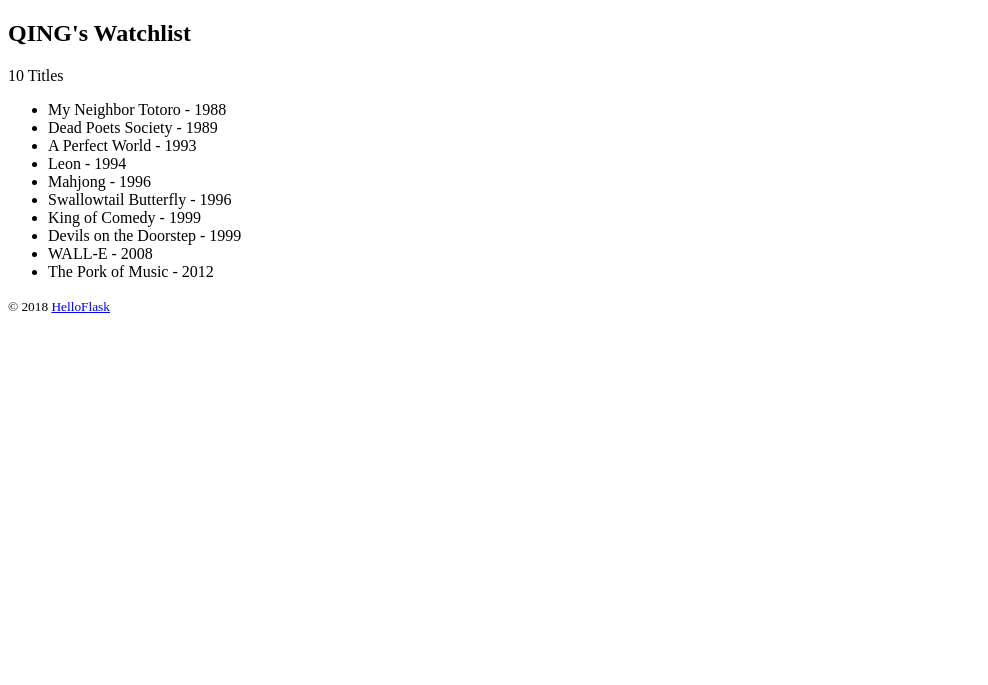
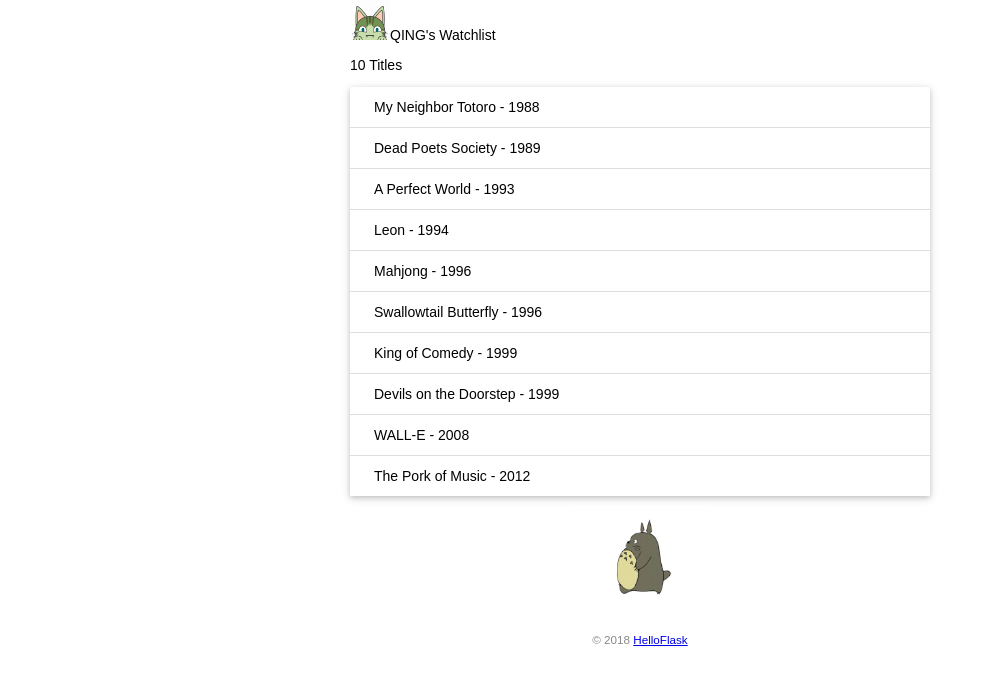
Before and after one commit to GitZhiQing/watchlist, a Flask app: page / in a window 1280 px wide. Shown: the top 685 px of the page, without its empty margins (0-988 px from the left). Run offline with Flask 3, Linux system fonts and the light colour scheme.

Commit message:
Add static files

```diff
--- /dev/null
+++ b/static/style.css
@@ -0,0 +1,43 @@
+body {
+    margin: auto;
+    max-width: 580px;
+    font-size: 14px;
+    font-family: Arial, Helvetica, sans-serif;
+}
+
+footer {
+    color: #888;
+    margin-top: 15px;
+    text-align: center;
+    padding: 10px;
+}
+
+.avatar {
+    width: 40px;
+}
+
+.movies-list {
+    list-style-type: none;
+    padding: 0;
+    margin-bottom: 10px;
+    box-shadow: 0 2px 5px 0 rgba(0, 0, 0, 0.16), 0 2px 10px 0 rgba(0, 0, 0, 0.12);
+}
+
+.movies-list li {
+    padding: 12px 24px;
+    border-bottom: 1px solid #ddd;
+}
+
+.movies-list li:last-child {
+    border-bottom: none;
+}
+
+.movies-list li:hover {
+    background-color: #f8f9fa;
+}
+
+.totoro {
+    display: block;
+    margin: 0 auto;
+    height: 100px;
+}
--- a/templates/index.html
+++ b/templates/index.html
@@ -3,17 +3,20 @@
   <head>
     <meta charset="utf-8" />
     <title>{{ name }}'s Watchlist</title>
+    <link rel="shortcut icon" href="{{url_for('static',filename='images/favicon.jpg')}}" type="image/x-icon">
+    <link rel="stylesheet" href="{{url_for('static',filename='style.css')}}">
   </head>
   <body>
-    <h2>{{ name }}'s Watchlist</h2>
+    <img alt="Avatar" class="avatar" src="{{ url_for('static', filename='images/avatar.png') }}">{{ name }}'s Watchlist</h2>
     {# 使用 length 过滤器获取 movies 变量的长度 #}
     <p>{{ movies|length }} Titles</p>
-    <ul>
+    <ul class="movies-list">
       {% for movie in movies %} {# 迭代 movies 变量 #}
       <li>{{ movie.title }} - {{ movie.year }}</li>
       {# 等同于 movie['title'] #} {% endfor %} {# 使用 endfor 标签结束 for 语句
       #}
     </ul>
+    <img src="{{url_for('static',filename='images/totoro.gif')}}" alt="Walking Totoro" class="totoro">
     <footer>
       <small
         >&copy; 2018
```
Also changed, not shown: static/images/avatar.png (added), static/images/book.png (added), static/images/favicon.jpg (added), static/images/ny.jpg (added), static/images/totoro.gif (added), static/images/wlop33.jpg (added).
